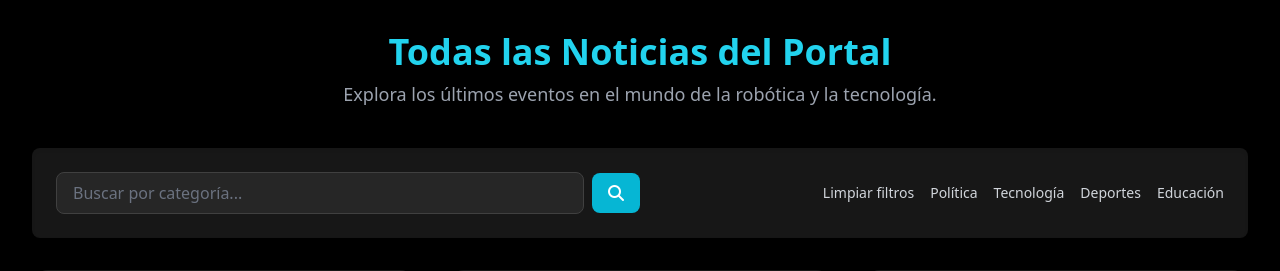
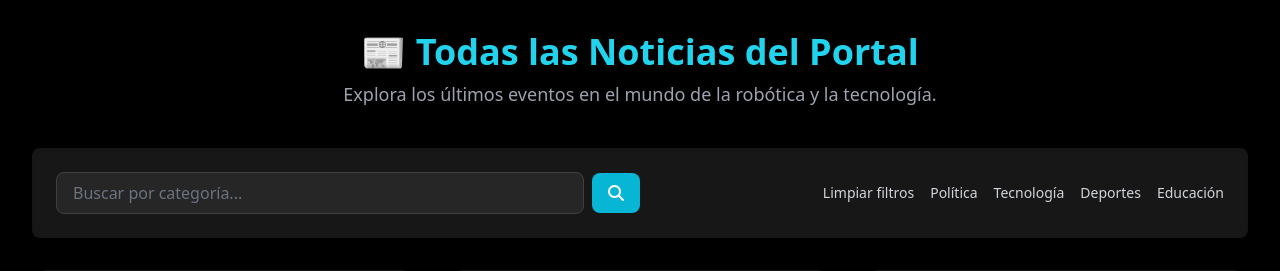
Before and after one commit to marcelocasco/BLOG-Robotica-, a Django app: page / in a window 1280 px wide. Shown: the part 64-335 px from the top of the page. Run offline with Django 5.2, Linux system fonts and the light colour scheme; a user stored in the database is signed in; data comes from the database, SQL or seed files in the repository; some libraries are stand-ins or nearby versions.

Commit message:
se agrega icono al titulo

```diff
--- a/templates/noticias/todas_noticias.html
+++ b/templates/noticias/todas_noticias.html
@@ -70,7 +70,7 @@
 
     <main class="max-w-7xl mx-auto py-8 px-4 sm:px-6 lg:px-8">
         <div class="text-center mb-10">
-            <h1 class="text-4xl font-extrabold text-cyan-400 mb-2">Todas las Noticias del Portal</h1>
+            <h1 class="text-4xl font-extrabold text-cyan-400 mb-2">📰 Todas las Noticias del Portal</h1>
             <p class="text-gray-400 text-lg">Explora los últimos eventos en el mundo de la robótica y la tecnología.</p>
         </div>
 
```
